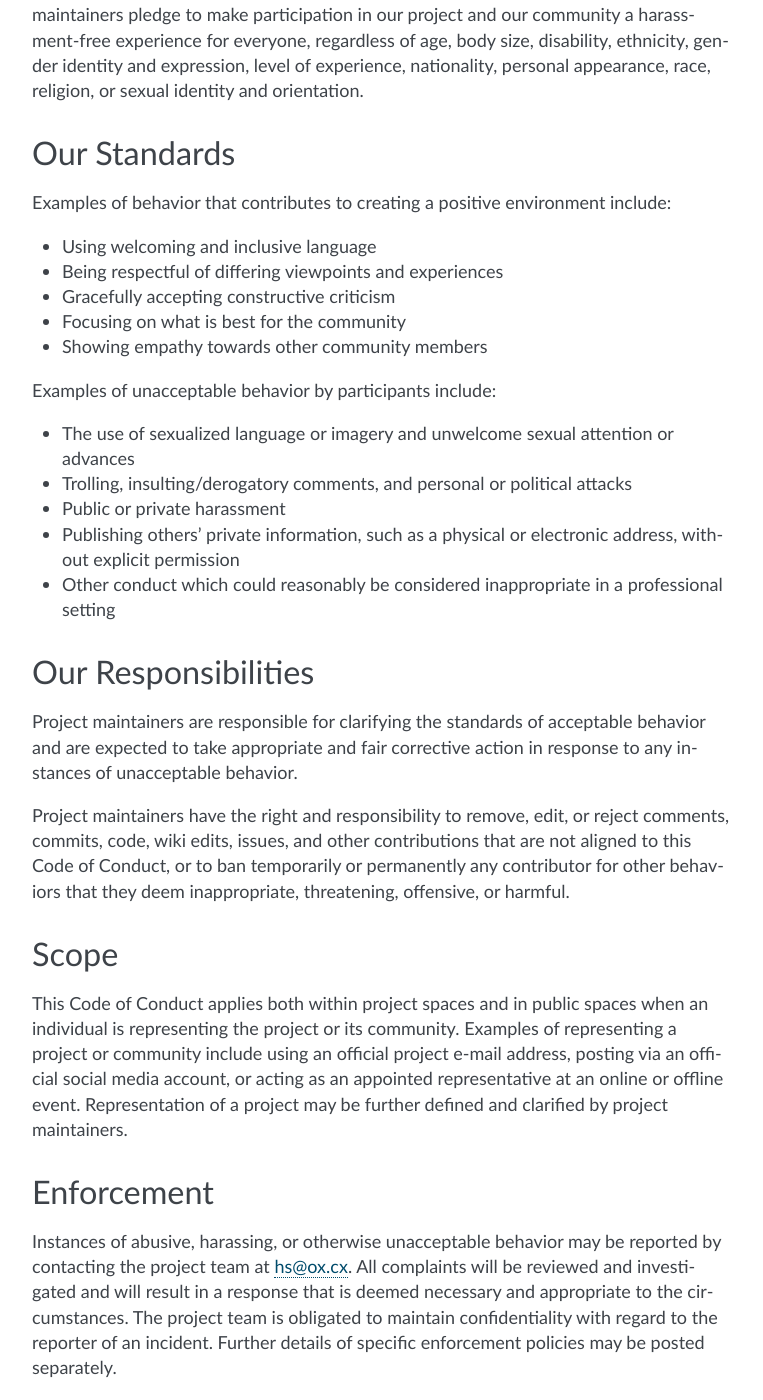
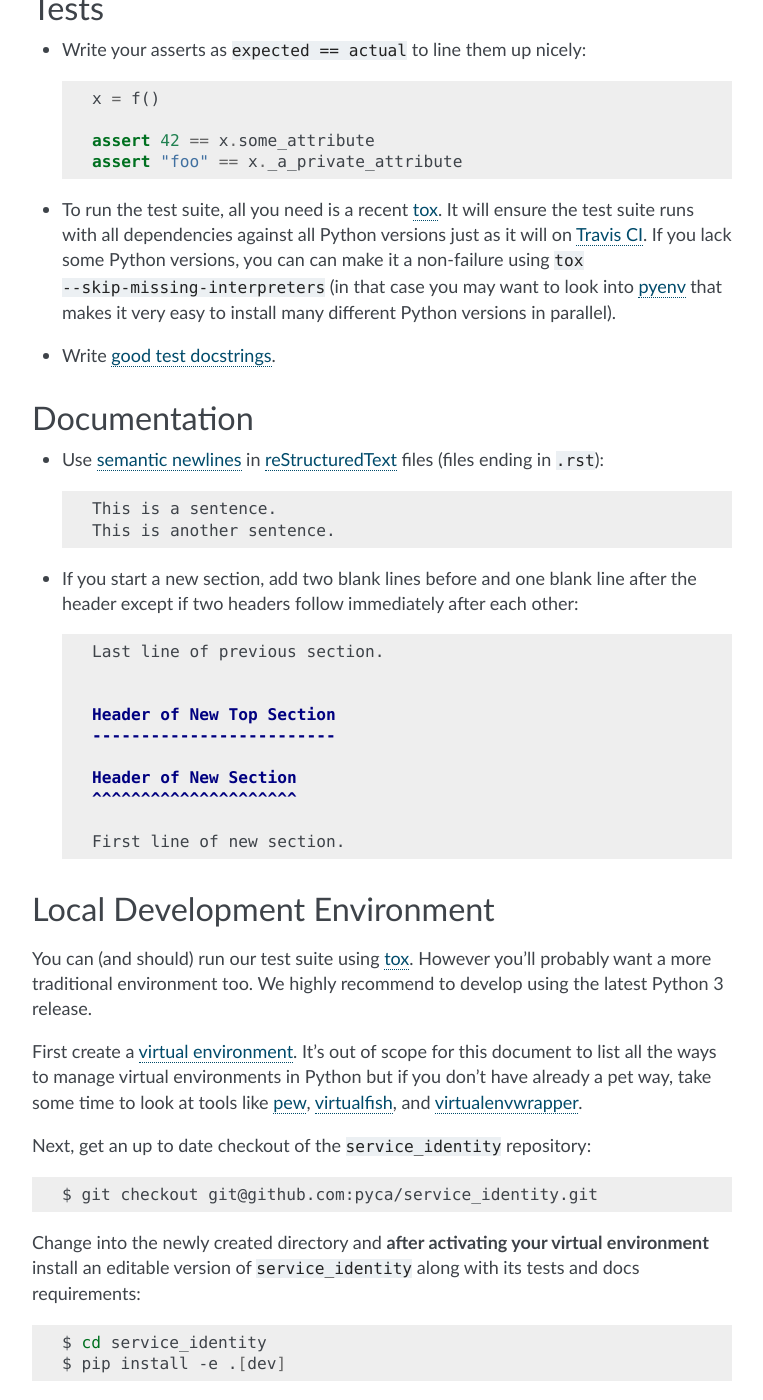
Before and after one commit to pyca/service-identity, a Sphinx documentation site: the page built from docs/contributing.rst, in a window 1280 px wide and 1400 px high, scrolled down 1064 px. Shown: the whole window, without its empty margins (368-1131 px from the left). Built offline with Sphinx 7.4.7, drawn with Linux system fonts in a browser that asks for light colours; some of the changed text lies outside the part shown.

Commit message:
Beef up contributing docs

```diff
--- a/CONTRIBUTING.rst
+++ b/CONTRIBUTING.rst
@@ -3,23 +3,127 @@ How To Contribute
 
 Every open source project lives from the generous help by contributors that sacrifice their time and ``service_identity`` is no different.
 
-Here are a few guidelines to get you started:
+This document is mainly to help you to get started by codifying tribal knowledge and expectations and make it more accessible to everyone.
+But don't be afraid to open half-finished PRs and ask questions if something is unclear!
 
-- Try to limit each pull request to one change only.
+
+Workflow
+--------
+
+- No contribution is too small!
+  Please submit as many fixes for typos and grammar bloopers as you can!
+- Try to limit each pull request to *one* change only.
+- *Always* add tests and docs for your code.
+  This is a hard rule; patches with missing tests or documentation can't be merged.
+- Make sure your changes pass our CI_.
+  You won't get any feedback until it's green unless you ask for it.
+- Once you've addressed review feedback, make sure to bump the pull request with a short note, so we know you're done.
+- Don’t break `backward compatibility`_.
+
+
+Code
+----
+
+- Obey `PEP 8`_ and `PEP 257`_.
+  We use the ``"""``\ -on-separate-lines style for docstrings:
+
+  .. code-block:: python
+
+     def func(x):
+         """
+         Do something.
+
+         :param str x: A very important parameter.
+
+         :rtype: str
+         """
+- If you add or change public APIs, tag the docstring using ``..  versionadded:: 16.0.0 WHAT`` or ``..  versionchanged:: 16.2.0 WHAT``.
+- Prefer double quotes (``"``) over single quotes (``'``) unless the string contains double quotes itself.
+
+
+Tests
+-----
+
+- Write your asserts as ``expected == actual`` to line them up nicely:
+
+  .. code-block:: python
+
+     x = f()
+
+     assert 42 == x.some_attribute
+     assert "foo" == x._a_private_attribute
+
 - To run the test suite, all you need is a recent tox_.
   It will ensure the test suite runs with all dependencies against all Python versions just as it will on `Travis CI`_.
-  If you lack some Python version, you can can always limit the environments like ``tox -e py27,py35`` (in that case you may want to look into pyenv_ that makes it very easy to install many different Python versions in parallel).
-- Make sure your changes pass our CI_.
-  You won't get any feedback until it's green unless you ask for it.
-- If your change is noteworthy, add an entry to the changelog_.
-- No contribution is too small; please submit as many fixes for typos and grammar bloopers as you can!
-- Don’t break `backward compatibility`_.
-- *Always* add tests and docs for your code.
-  This is a hard rule; patches with missing tests or documentation won’t be merged.
+  If you lack some Python versions, you can can make it a non-failure using ``tox --skip-missing-interpreters`` (in that case you may want to look into pyenv_ that makes it very easy to install many different Python versions in parallel).
 - Write `good test docstrings`_.
-- Obey `PEP 8`_ and `PEP 257`_.
-- If you address review feedback, make sure to bump the pull request.
-  Maintainers don’t receive notifications if you push new commits.
+
+
+Documentation
+-------------
+
+- Use `semantic newlines`_ in reStructuredText_ files (files ending in ``.rst``):
+
+  .. code-block:: rst
+
+     This is a sentence.
+     This is another sentence.
+
+- If you start a new section, add two blank lines before and one blank line after the header except if two headers follow immediately after each other:
+
+  .. code-block:: rst
+
+     Last line of previous section.
+
+
+     Header of New Top Section
+     -------------------------
+
+     Header of New Section
+     ^^^^^^^^^^^^^^^^^^^^^
+
+     First line of new section.
+
+
+Local Development Environment
+-----------------------------
+
+You can (and should) run our test suite using tox_.
+However you’ll probably want a more traditional environment too.
+We highly recommend to develop using the latest Python 3 release.
+
+First create a `virtual environment <https://virtualenv.pypa.io/>`_.
+It’s out of scope for this document to list all the ways to manage virtual environments in Python but if you don’t have already a pet way, take some time to look at tools like `pew <https://github.com/berdario/pew>`_, `virtualfish <https://virtualfish.readthedocs.io/>`_, and `virtualenvwrapper <https://virtualenvwrapper.readthedocs.io/>`_.
+
+Next, get an up to date checkout of the ``service_identity`` repository:
+
+.. code-block:: bash
+
+    $ git checkout git@github.com:pyca/service_identity.git
+
+Change into the newly created directory and **after activating your virtual environment** install an editable version of ``service_identity`` along with its tests and docs requirements:
+
+.. code-block:: bash
+
+    $ cd service_identity
+    $ pip install -e .[dev]
+
+At this point
+
+.. code-block:: bash
+
+   $ python -m pytest
+
+should work and pass, as should:
+
+.. code-block:: bash
+
+   $ cd docs
+   $ make html
+
+The built documentation can then be found in ``docs/_build/html/``.
+
+****
 
 Please note that this project is released with a Contributor `Code of Conduct`_.
 By participating in this project you agree to abide by its terms.
@@ -41,3 +145,5 @@ Thank you for considering to contribute to ``service_identity``!
 .. _pyenv: https://github.com/pyenv/pyenv
 .. _CI: https://travis-ci.org/pyca/service_identity
 .. _freenode: http://webchat.freenode.net
+.. _reStructuredText: http://www.sphinx-doc.org/en/stable/rest.html
+.. _semantic newlines: http://rhodesmill.org/brandon/2012/one-sentence-per-line/
--- a/docs/contributing.rst
+++ b/docs/contributing.rst
@@ -1,5 +1,3 @@
 .. _contributing:
 
 .. include:: ../CONTRIBUTING.rst
-
-.. include:: ../CODE_OF_CONDUCT.rst
```
